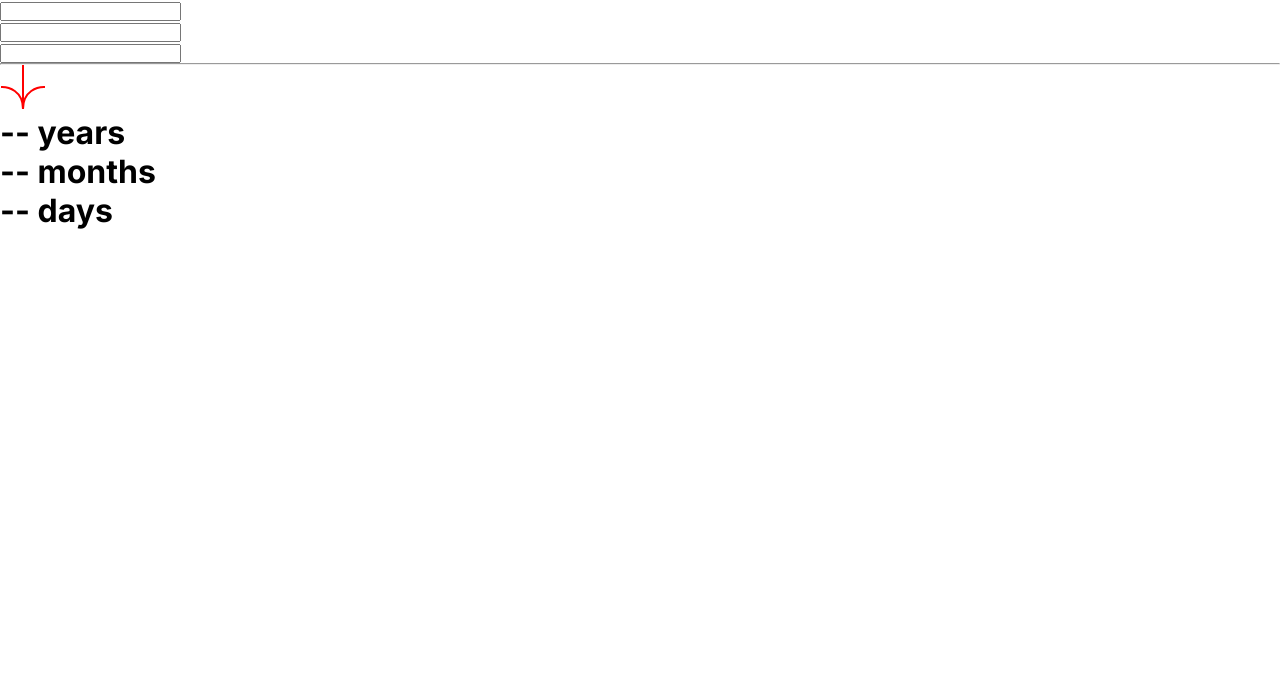
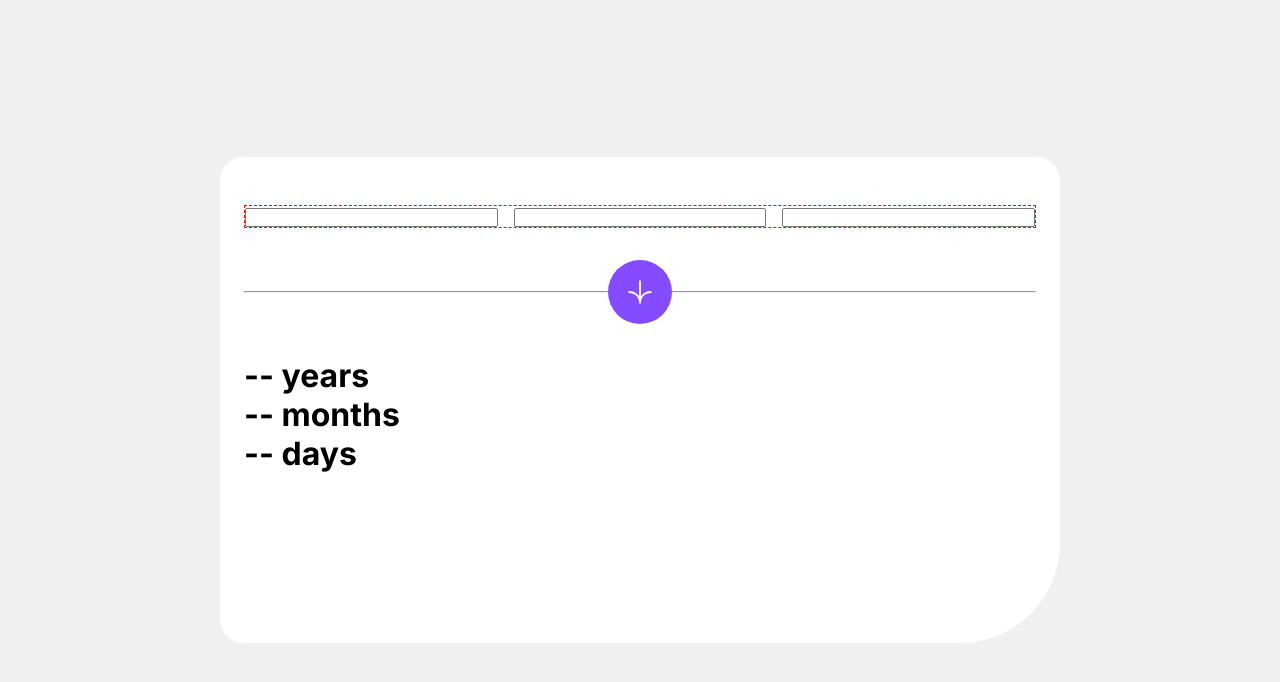
Before and after one commit to freshmeatba11/age_calc, a Next.js app: page / in a window 1280 px wide. Shown: the top 682 px of the page. Built offline with nearby package versions, Linux system fonts and the light colour scheme.

Commit message:
feat: add basic layout, add divider.

```diff
--- a/package.json
+++ b/package.json
@@ -17,6 +17,7 @@
     "next": "13.3.1",
     "react": "18.2.0",
     "react-dom": "18.2.0",
+    "react-hook-form": "^7.43.9",
     "styled-components": "^5.3.10",
     "typescript": "5.0.4"
   },
--- a/src/app/page.tsx
+++ b/src/app/page.tsx
@@ -2,21 +2,83 @@
 import styled from "styled-components";
 // import styles from "./page.module.css";
 
-import { Fonts, Colors } from "@/themes";
+import { Fonts, Colors, Metrics } from "@/themes";
 
 import IconSvg from "public/images/icon-arrow.svg";
 
+const Main = styled.div`
+  background-color: ${Colors.OffWhite};
+  width: 100%;
+  height: 100%;
+  height: 100svh;
+  padding: ${Metrics.px4};
+  display: flex;
+  place-items: center;
+  justify-content: center;
+`;
+
+const Wrapper = styled.div`
+  background-color: ${Colors.White};
+  width: 100%;
+  min-width: 343px;
+  max-width: 840px;
+  height: 486px;
+  border-radius: ${Metrics.Radius_6};
+  padding: 48px ${Metrics.px5};
+  display: flex;
+  flex-direction: column;
+  gap: ${Metrics.px6};
+`;
+
+const InputWrapper = styled.div`
+  border: 1px red dashed;
+  display: grid;
+  grid-template-columns: repeat(3, 1fr);
+  gap: ${Metrics.px4};
+  input {
+    width: 100%;
+  }
+`;
+
 const SvgWrapper = styled.div`
-  svg path {
-    stroke: red;
+  width: 64px;
+  height: 64px;
+  border-radius: ${Metrics.Radius_5};
+  background-color: ${Colors.Purple};
+  display: flex;
+  place-items: center;
+  place-content: center;
+  svg {
+    width: 24px;
+    height: 24px;
+
+    path {
+      stroke: ${Colors.White};
+    }
+  }
+`;
+
+const Divider = styled.div`
+  width: 100%;
+  display: grid;
+  grid-template-areas: "divider";
+  align-items: center;
+  justify-items: center;
+  div,
+  hr {
+    grid-area: divider;
+  }
+  hr {
+    width: 100%;
+    height: 1px;
   }
 `;
 
 export default function Home() {
   return (
-    <main>
-      <div>
-        <div>
+    <Main>
+      <Wrapper>
+        <InputWrapper>
           <div>
             <label htmlFor=""></label>
             <input type="text" />
@@ -29,21 +91,21 @@ export default function Home() {
             <label htmlFor=""></label>
             <input type="text" />
           </div>
-        </div>
+        </InputWrapper>
 
-        <div>
+        <Divider>
           <hr />
           <SvgWrapper>
             <IconSvg />
           </SvgWrapper>
-        </div>
+        </Divider>
 
         <div>
           <h1>-- years</h1>
           <h1>-- months</h1>
           <h1>-- days</h1>
         </div>
-      </div>
-    </main>
+      </Wrapper>
+    </Main>
   );
 }
--- a/src/themes/Metrics.js
+++ b/src/themes/Metrics.js
@@ -31,6 +31,7 @@ export const Metrics = {
   Radius_3: "12px",
   Radius_4: "16px",
   Radius_5: "100%",
+  Radius_6: "24px 24px 100px 24px",
 };
 
 export default Metrics;
```
Also changed, not shown: public/images/icon-arrow.svg, 1 other file (tests, documents, lock files or other folders).
